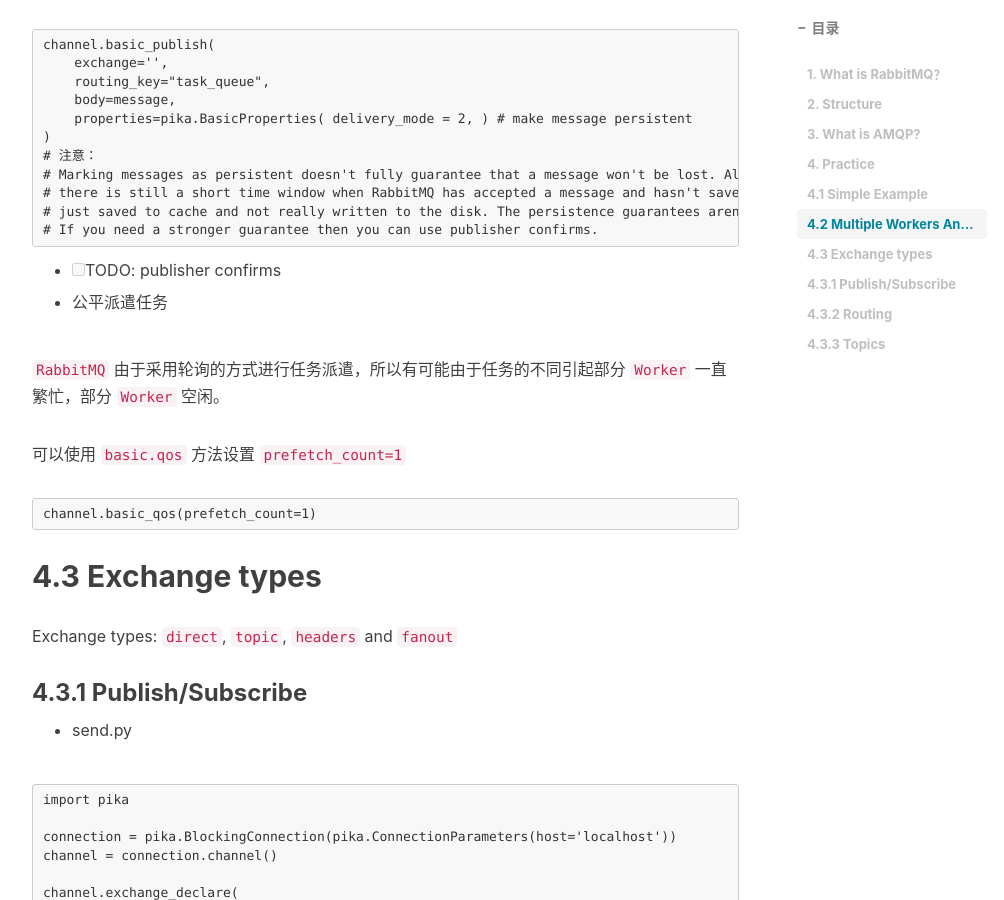
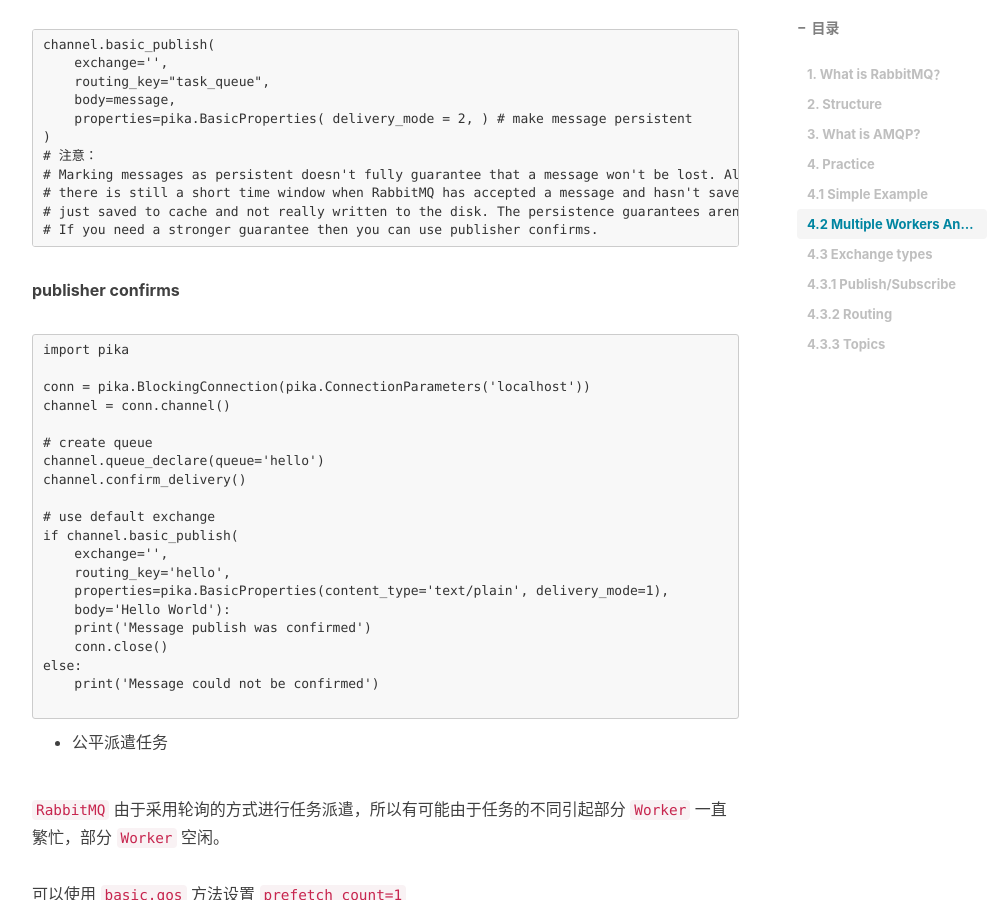
Before and after one commit to zyt312074545/zyt312074545.github.io, a Jekyll site: the page built from _posts/2019-02-11-mq-1.md, in a window 1280 px wide and 900 px high, scrolled down 2785 px. Shown: the whole window, without its empty margins (233-1237 px from the left). Built offline with Jekyll 4.4.1, drawn with Linux system fonts in a browser that asks for light colours; nearby versions of some CDN libraries; comment, search, counter and statistics services are not loaded.

Commit message:
update post

````diff
--- a/_posts/2019-02-11-mq-1.md
+++ b/_posts/2019-02-11-mq-1.md
@@ -116,7 +116,30 @@ channel.basic_publish(
 # If you need a stronger guarantee then you can use publisher confirms.
 ```
 
-- [ ] TODO: publisher confirms
+**publisher confirms**
+
+```
+import pika
+
+conn = pika.BlockingConnection(pika.ConnectionParameters('localhost'))
+channel = conn.channel()
+
+# create queue
+channel.queue_declare(queue='hello')
+channel.confirm_delivery()
+
+# use default exchange
+if channel.basic_publish(
+    exchange='',
+    routing_key='hello',
+    properties=pika.BasicProperties(content_type='text/plain', delivery_mode=1),
+    body='Hello World'):
+    print('Message publish was confirmed')
+    conn.close()
+else:
+    print('Message could not be confirmed')
+
+```
 
 - 公平派遣任务
 
````
